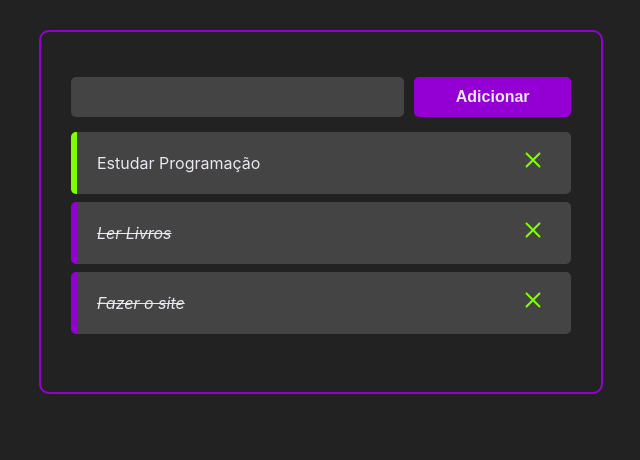
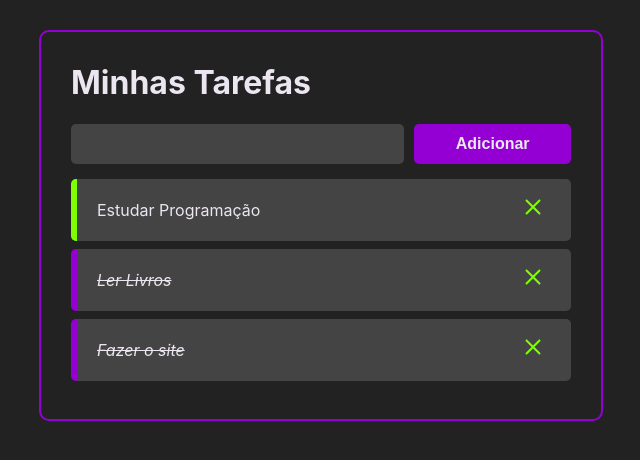
Before and after one commit to allysonsaraiva/listadetarefas, a React (Create React App) app: page / in a window 1280 px wide. Shown: the top 460 px of the page, without its empty margins (319-959 px from the left). Built offline with nearby package versions, Linux system fonts and the light colour scheme.

Commit message:
adiciona um header

```diff
--- a/src/App.css
+++ b/src/App.css
@@ -2,7 +2,7 @@
   max-width: 500px;
   min-height: 300px;
   margin: 30px auto;
-    padding: 30px;
+  padding: 10px 30px 30px;
   overflow: auto;
   border: 2px solid darkviolet;
   border-radius: 10px;
--- a/src/App.jsx
+++ b/src/App.jsx
@@ -1,6 +1,7 @@
 import React, { useState } from 'react'
 import { v4 as uuidv4 } from 'uuid'
 
+import Header from './components/Header'
 import AddTask from './components/AddTask'
 import TasksList from './components/TasksList'
 import './App.css'
@@ -56,6 +57,7 @@
   return (
     <>
       <div className="container">
+        <Header />
         <AddTask handleTaskAddition={handleTaskAddition} />
         <TasksList
           tasksList={tasks}
--- /dev/null
+++ b/src/components/Header.jsx
@@ -0,0 +1,7 @@
+import React from 'react'
+
+const Header = () => {
+  return <h1 style={{ color: '#ebe6f0' }}>Minhas Tarefas</h1>
+}
+
+export default Header
```
Lines whose indentation alone changed are shown as unchanged.
